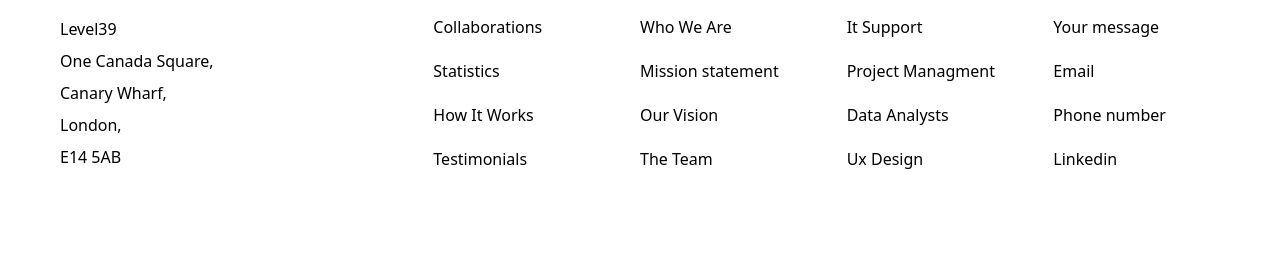
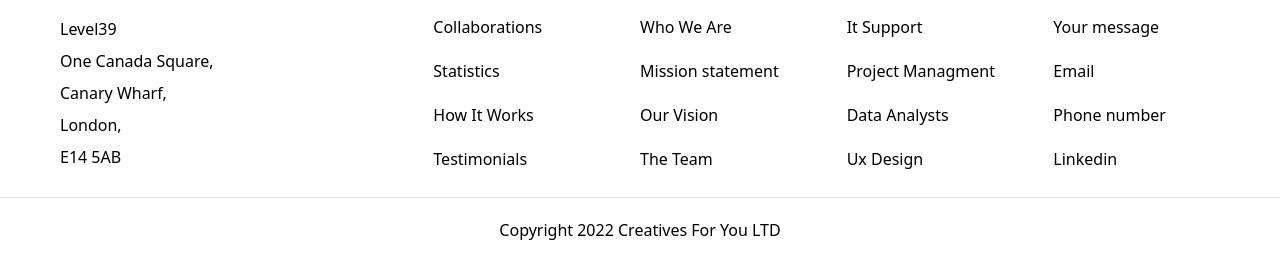
Before and after one commit to rakibulislam161363/Tailwind-project-03, a website built with Vite: page index.html in a window 1280 px wide. Shown: the part 2002-2264 px from the top of the page. Before the commit the page ends 2199 px from the top, so only its background shows below. Built offline with nearby package versions, Linux system fonts and the light colour scheme.

Commit message:
footer section end

```diff
--- a/index.html
+++ b/index.html
@@ -330,6 +330,14 @@
    </div>
   </section>
 
+  <!-- ! footer section -->
+
+  <footer>
+    <hr>
+    <p class="py-5 text-center dark:text-white px-5">Copyright 2022 Creatives For You LTD</p>
+
+  </footer>
+
 
 
 
```
